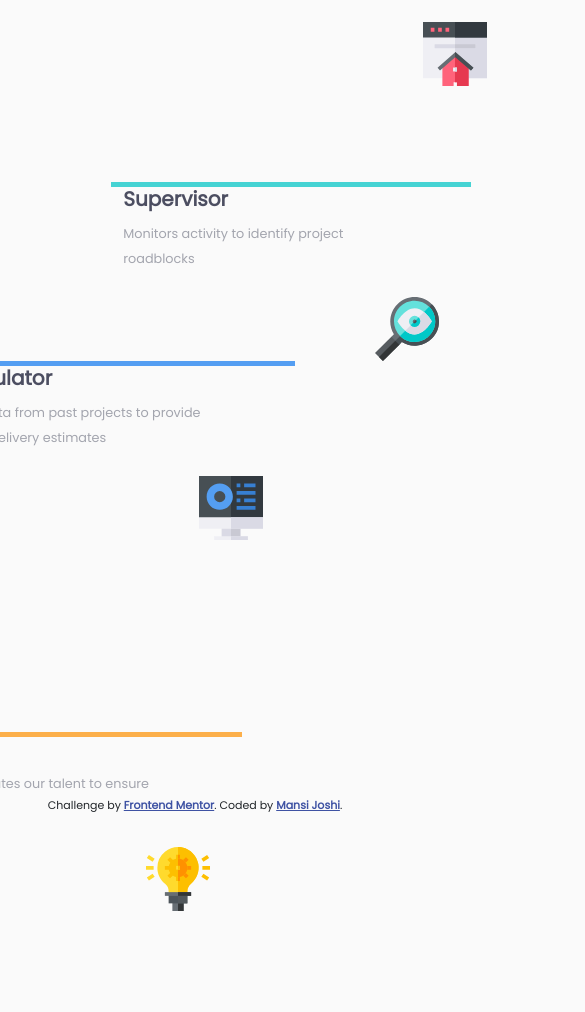
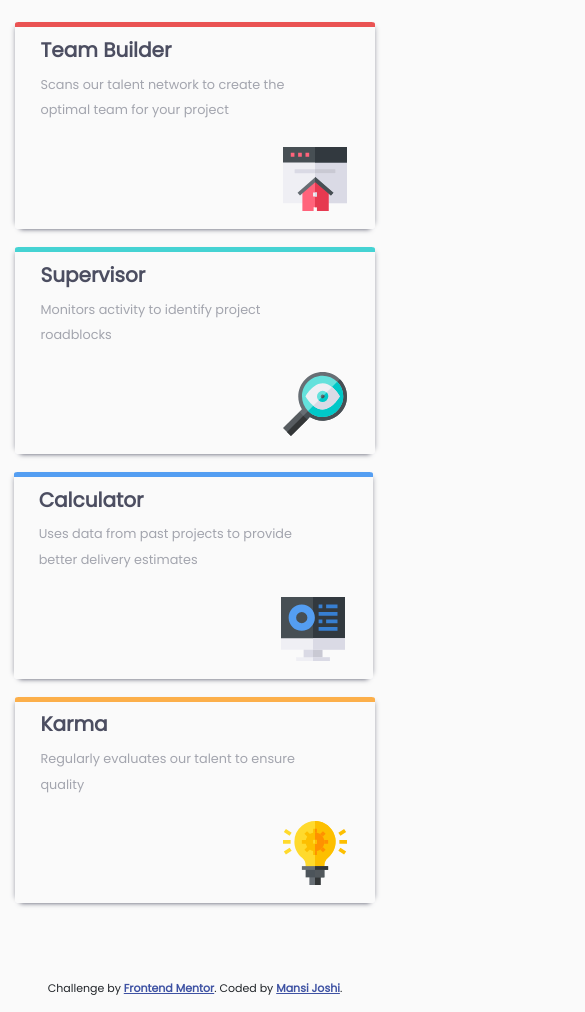
Before and after one commit to mansi05041/four-card, a plain HTML site: page index.html in a window 390 px wide. Shown: the part 318-1330 px from the top of the page, 585 px wide, since content can reach past the window. Before the commit the page ends 1229 px from the top, so only its background shows below. Drawn offline with nearby package versions, Linux system fonts and the light colour scheme.

Commit message:
Update style.css

```diff
--- a/style.css
+++ b/style.css
@@ -33,10 +33,11 @@ h2{
 /* cards */
 
 #cards{
-  padding: 5% 7%;
+  padding: 0 7%;
+  margin-top: -10%;
 }
 
-.col-lg-3{
+.col-lg-4{
 padding: 3% 3% 2.5% 2% ;
 box-shadow: 0 5px 5px -5px hsl(234, 12%, 34%),
             -5px 0 5px -5px hsl(229, 6%, 66%),
@@ -47,28 +48,30 @@ box-shadow: 0 5px 5px -5px hsl(234, 12%, 34%),
 .supervisor{
   border-top: 5px solid hsl(180, 62%, 55%);
   position: relative;
-  left: 6rem;
+  right:2rem;
 }
 
 .team{
   border-top: 5px solid hsl(0, 78%, 62%);
+  margin-left: auto;
+  margin-right: auto;
   position: relative;
-  bottom:6rem;
-  left:9rem;
-
+  top:7rem;
 }
 
 .karma{
    border-top: 5px solid hsl(34, 97%, 64%);
+   margin-left: auto;
+   margin-right: auto;
    position: relative;
-   top:12rem;
-   right:8.3rem;
+   bottom:7rem;
 }
 
 .calculator{
    border-top: 5px solid hsl(212, 86%, 64%);
+   margin-left: 33.2%;
    position: relative;
-   right: 5rem;
+   left:2rem;
 }
 
 h3{
@@ -93,7 +96,7 @@ h3{
 
 /* media query*/
 
-@media screen and (max-width: 1028px){
+@media only screen and (max-width: 990px) {
 
   h2{
     font-size: 2rem;
@@ -107,11 +110,19 @@ h3{
     font-size: 0.75rem;
   }
 
-  .col-lg-3{
+  #cards{
+   margin-top: 10%;
+  }
+
+  .col-lg-4{
     position: static;
     padding-bottom: 5%;
     padding-left: 7%;
     margin-bottom: 5%;
+  }
+
+  .calculator{
+     margin-left: -0.5%;
   }
 
   .image{
```
